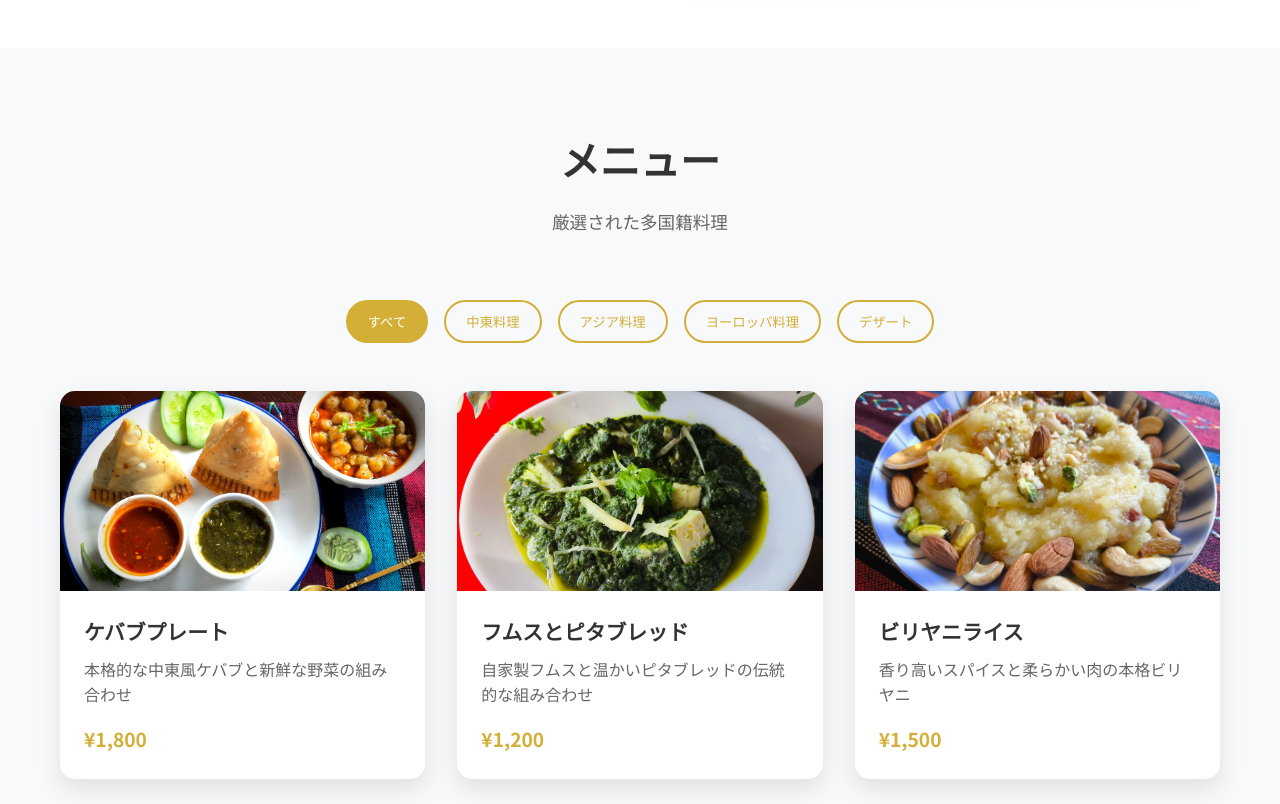
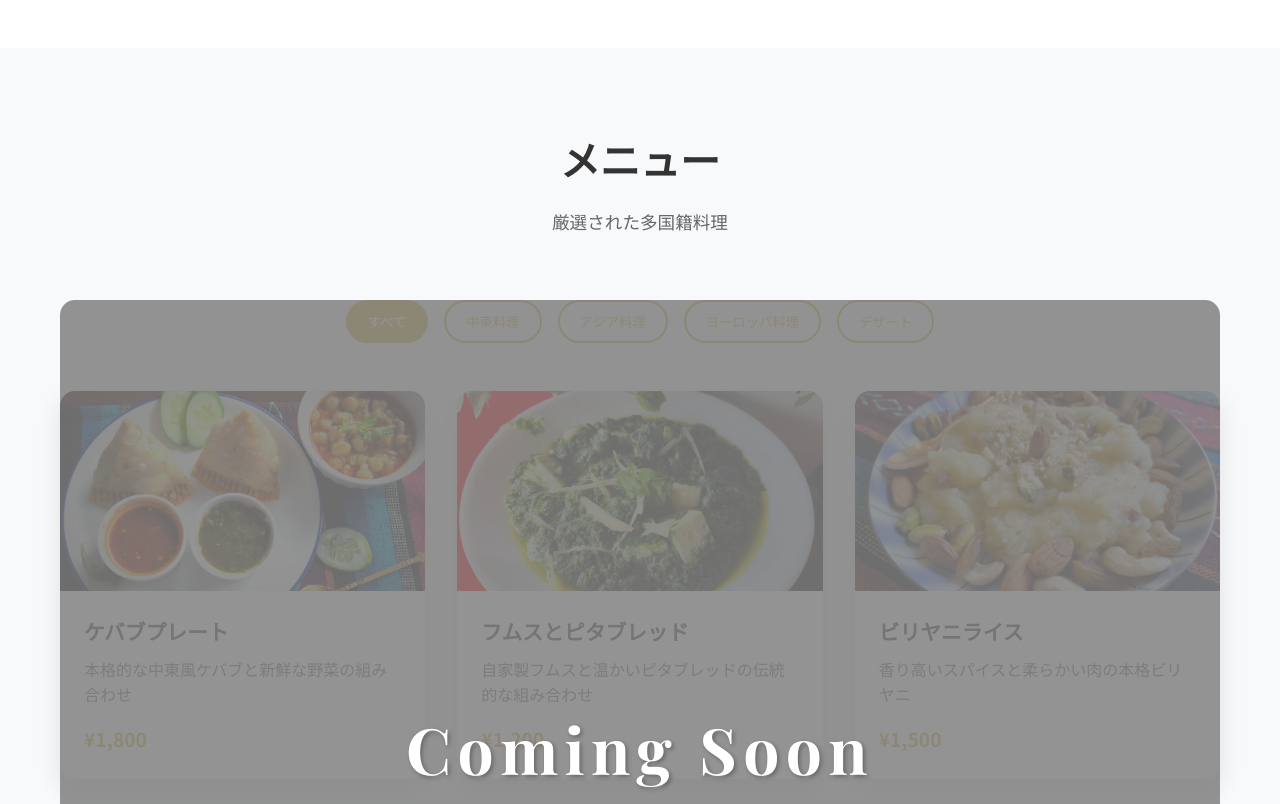
Before and after one commit to hananogithub/shanbaba, a plain HTML site: page index.html in a window 1280 px wide. Shown: the part 1820-2624 px from the top of the page. Drawn offline with nearby package versions, Linux system fonts and the light colour scheme.

Commit message:
Add Coming Soon overlay to menu section

```diff
--- a/css/home.css
+++ b/css/home.css
@@ -136,6 +136,11 @@
 .menu {
     padding: 5rem 0;
     background: #f8f9fa;
+    position: relative;
+}
+
+.menu .container {
+    position: relative;
 }
 
 .menu-categories {
@@ -218,6 +223,34 @@
     font-size: 1.2rem;
     font-weight: 700;
     color: #d4af37;
+}
+
+.menu-content-wrapper {
+    position: relative;
+}
+
+.menu-overlay {
+    position: absolute;
+    top: 0;
+    left: 0;
+    right: 0;
+    bottom: 0;
+    background: rgba(128, 128, 128, 0.85);
+    display: flex;
+    align-items: center;
+    justify-content: center;
+    z-index: 10;
+    border-radius: 15px;
+    min-height: 400px;
+}
+
+.coming-soon {
+    font-family: 'Playfair Display', serif;
+    font-size: 4rem;
+    font-weight: 700;
+    color: white;
+    text-shadow: 2px 2px 4px rgba(0, 0, 0, 0.3);
+    letter-spacing: 0.1em;
 }
 
 /* Gallery Section */
@@ -396,6 +429,10 @@
         grid-template-columns: 1fr;
     }
 
+    .coming-soon {
+        font-size: 2.5rem;
+    }
+
     .gallery-grid {
         grid-template-columns: repeat(auto-fit, minmax(200px, 1fr));
     }
@@ -415,4 +452,8 @@
         width: 100%;
         max-width: 300px;
     }
+
+    .coming-soon {
+        font-size: 2rem;
+    }
 }
--- a/index.html
+++ b/index.html
@@ -110,6 +110,7 @@
                 <h2>メニュー</h2>
                 <p>厳選された多国籍料理</p>
             </div>
+            <div class="menu-content-wrapper">
                 <div class="menu-categories">
                     <button class="category-btn active" data-category="all">すべて</button>
                     <button class="category-btn" data-category="middle-eastern">中東料理</button>
@@ -157,6 +158,10 @@
                             <p>新鮮なトマトとオリーブオイルのシンプルなパスタ</p>
                             <span class="price">¥1,300</span>
                         </div>
+                    </div>
+                </div>
+                <div class="menu-overlay">
+                    <div class="coming-soon">Coming Soon</div>
                 </div>
             </div>
         </div>
```
Lines whose indentation alone changed are shown as unchanged.
